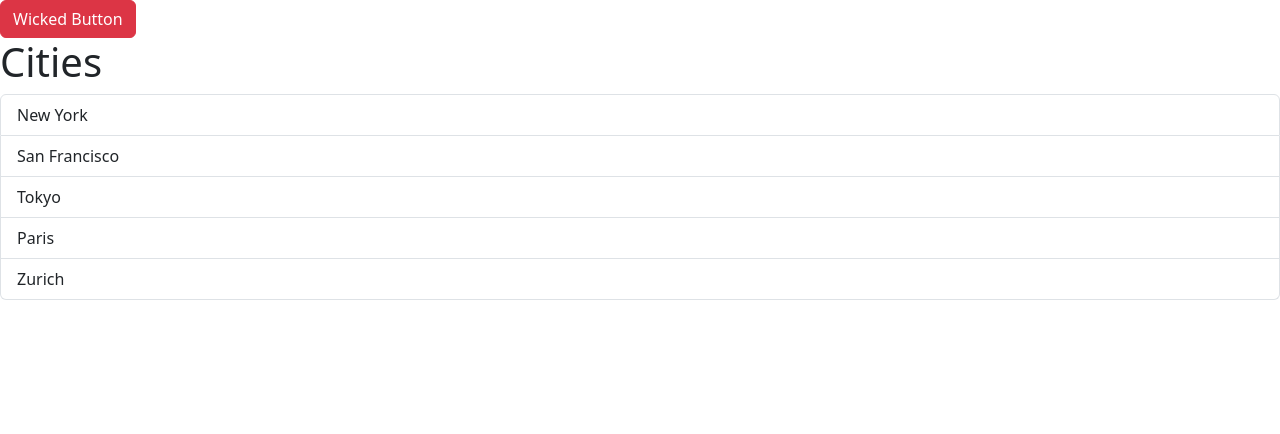
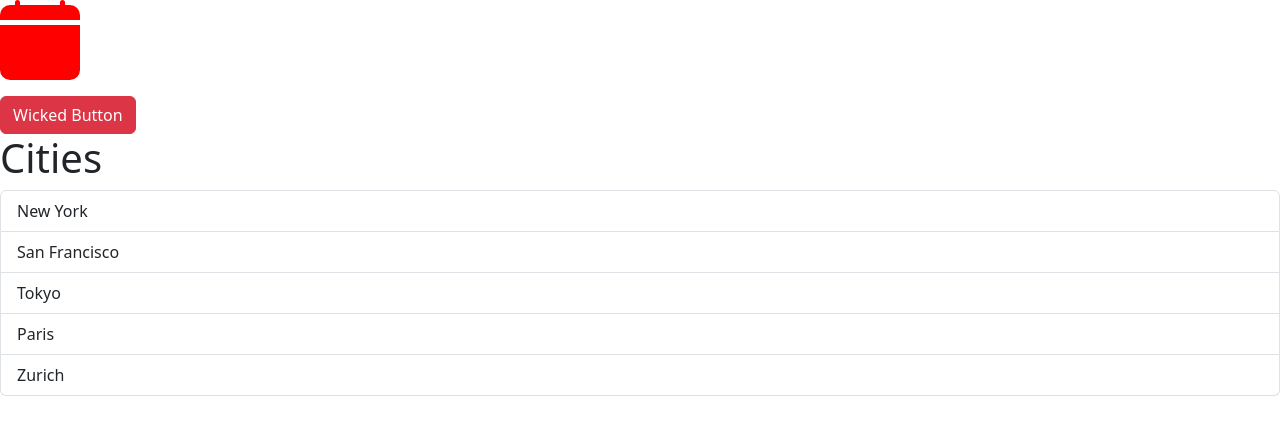
Before and after one commit to Dan-Lueers/cwm-react18, a React (Vite) app: page / in a window 1280 px wide. Shown: the top 434 px of the page. Built offline with nearby package versions, Linux system fonts and the light colour scheme.

Commit message:
installed and used react-icons

```diff
--- a/package.json
+++ b/package.json
@@ -12,7 +12,8 @@
   "dependencies": {
     "bootstrap": "^5.3.3",
     "react": "^18.3.1",
-    "react-dom": "^18.3.1"
+    "react-dom": "^18.3.1",
+    "react-icons": "^4.7.1"
   },
   "devDependencies": {
     "@eslint/js": "^9.17.0",
--- a/src/App.tsx
+++ b/src/App.tsx
@@ -2,6 +2,7 @@ import { useState } from 'react';
 import Alert from './components/Alert';
 import Button from './components/Button';
 import ListGroup from './components/ListGroup';
+import { BsFillCalendarFill } from 'react-icons/bs';
 
 function App() {
   const [alertVisibility, setAlertVisibility] = useState(false);
@@ -15,6 +16,8 @@ function App() {
 
   return (
     <div>
+      <BsFillCalendarFill color='red' size='80' />
+      <p></p>
       {alertVisibility && (
         <Alert onClose={() => setAlertVisibility(false)}>
           Hello world <p>another parapgrahp of text</p>
--- a/src/components/Alert.tsx
+++ b/src/components/Alert.tsx
@@ -1,4 +1,4 @@
-import { ReactNode, useState } from 'react';
+import { ReactNode } from 'react';
 
 interface Props {
   children: ReactNode;
```
Also changed, not shown: 1 other file (tests, documents, lock files or other folders).
